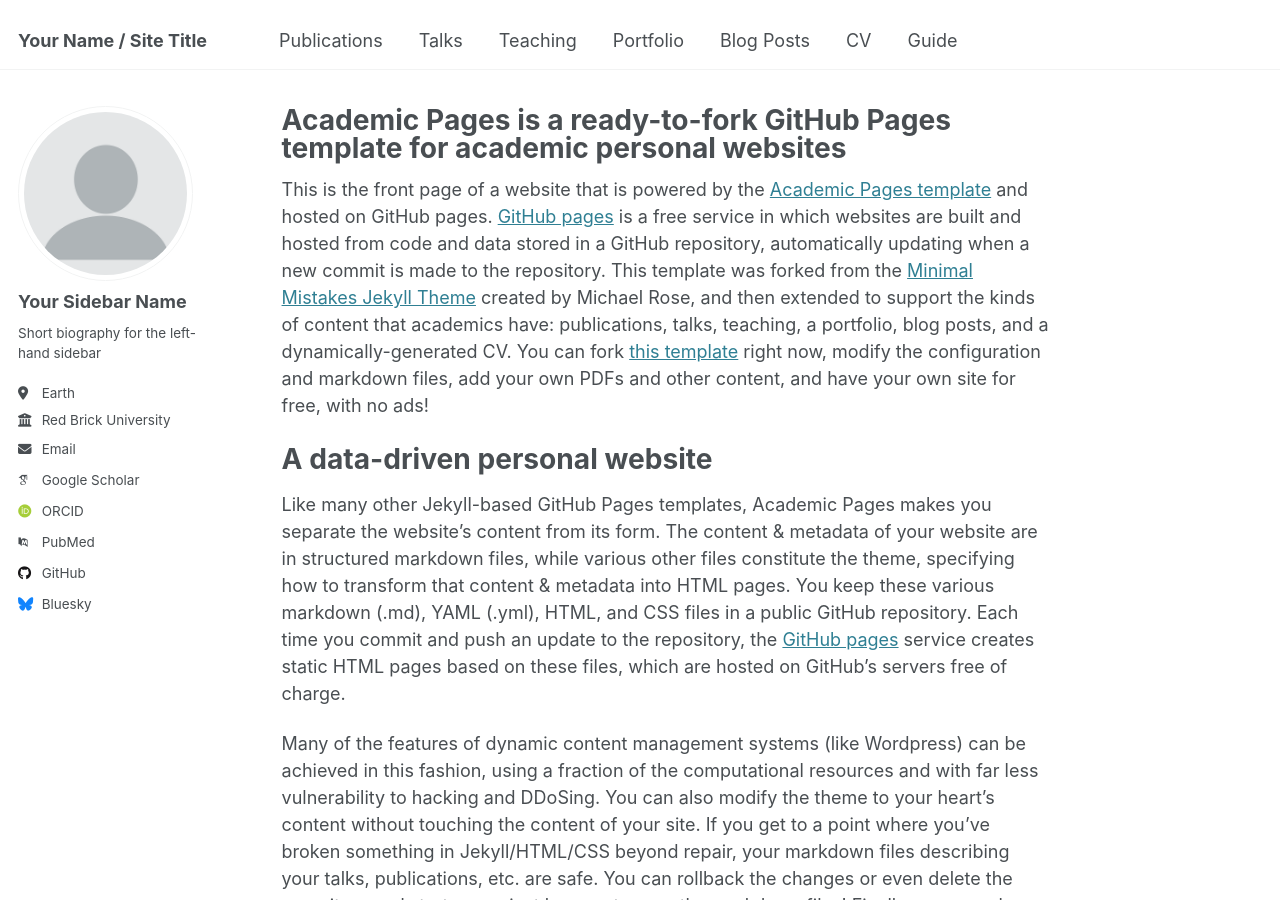
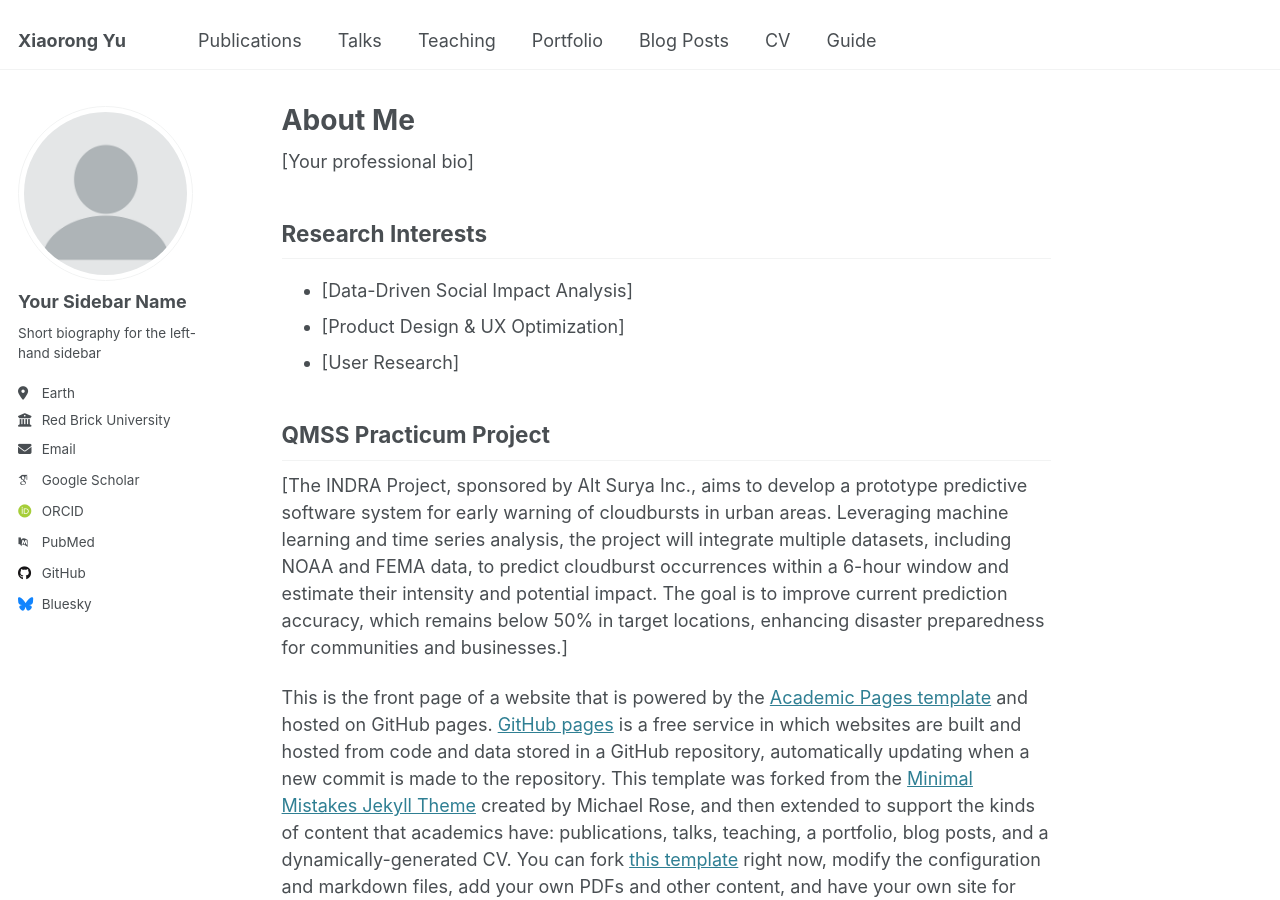
Before and after one commit to Kendircky3/XiaorongYu.github.io, a Jekyll site: the page built from _pages/about.md, in a window 1280 px wide and 900 px high. Built offline with Jekyll 4.4.1, drawn with Linux system fonts in a browser that asks for light colours; some web fonts are replaced; some of the changed text lies outside the part shown.

Commit message:
Update talkmap.ipynb and site config

```diff
--- a/_config.yml
+++ b/_config.yml
@@ -9,13 +9,13 @@
 # Basic Site Settings
 locale                   : "en-US"
 site_theme               : "default"
-title                    : "Your Name / Site Title"
+title                    : "Xiaorong Yu"
 title_separator          : "-"
-name                     : &name "Your Name"
-description              : &description "personal description"
-url                      : https://academicpages.github.io # the base hostname & protocol for your site e.g. "https://[your GitHub username].github.io"
+name                     : &name "Xiaorong Yu"
+description              : &description "QMSS Student at Columbia University"
+url                      : https://XiaorongYu.github.io # the base hostname & protocol for your site e.g. "https://[your GitHub username].github.io"
 baseurl                  : "" # the subpath of your site, e.g. "/blog"
-repository               : "academicpages/academicpages.github.io"
+repository               : "Kendircky3/XiaorongYu.github.io"
 
 # Site Author - The following control what appear as part of the author content on the side bar.
 #               If a field is blank the icon and link will not appear, otherwise it will be shown.
--- a/_pages/about.md
+++ b/_pages/about.md
@@ -1,11 +1,23 @@
 ---
 permalink: /
-title: "Academic Pages is a ready-to-fork GitHub Pages template for academic personal websites"
+title: "About Me"
+excerpt: "About me"
 author_profile: true
 redirect_from:
   - /about/
   - /about.html
 ---
+
+[Your professional bio]
+
+## Research Interests
+- [Data-Driven Social Impact Analysis]
+- [Product Design & UX Optimization]
+- [User Research]
+
+## QMSS Practicum Project
+[The INDRA Project, sponsored by Alt Surya Inc., aims to develop a prototype predictive software system for early warning of cloudbursts in urban areas. Leveraging machine learning and time series analysis, the project will integrate multiple datasets, including NOAA and FEMA data, to predict cloudburst occurrences within a 6-hour window and estimate their intensity and potential impact. The goal is to improve current prediction accuracy, which remains below 50% in target locations, enhancing disaster preparedness for communities and businesses.]
+
 
 This is the front page of a website that is powered by the [Academic Pages template](https://github.com/academicpages/academicpages.github.io) and hosted on GitHub pages. [GitHub pages](https://pages.github.com) is a free service in which websites are built and hosted from code and data stored in a GitHub repository, automatically updating when a new commit is made to the repository. This template was forked from the [Minimal Mistakes Jekyll Theme](https://mmistakes.github.io/minimal-mistakes/) created by Michael Rose, and then extended to support the kinds of content that academics have: publications, talks, teaching, a portfolio, blog posts, and a dynamically-generated CV. You can fork [this template](https://github.com/academicpages/academicpages.github.io) right now, modify the configuration and markdown files, add your own PDFs and other content, and have your own site for free, with no ads!
 
@@ -18,11 +30,11 @@ Many of the features of dynamic content management systems (like Wordpress) can
 Getting started
 ======
 1. Register a GitHub account if you don't have one and confirm your e-mail (required!)
-1. Fork [this template](https://github.com/academicpages/academicpages.github.io) by clicking the "Use this template" button in the top right.
-1. Go to the repository's settings (rightmost item in the tabs that start with "Code", should be below "Unwatch"). Rename the repository "[your GitHub username].github.io", which will also be your website's URL.
-1. Set site-wide configuration and create content & metadata (see below -- also see [this set of diffs](http://archive.is/3TPas) showing what files were changed to set up [an example site](https://getorg-testacct.github.io) for a user with the username "getorg-testacct")
-1. Upload any files (like PDFs, .zip files, etc.) to the files/ directory. They will appear at https://[your GitHub username].github.io/files/example.pdf.
-1. Check status by going to the repository settings, in the "GitHub pages" section
+2. Fork [this template](https://github.com/academicpages/academicpages.github.io) by clicking the "Use this template" button in the top right.
+3. Go to the repository's settings (rightmost item in the tabs that start with "Code", should be below "Unwatch"). Rename the repository "[your GitHub username].github.io", which will also be your website's URL.
+4. Set site-wide configuration and create content & metadata (see below -- also see [this set of diffs](http://archive.is/3TPas) showing what files were changed to set up [an example site](https://getorg-testacct.github.io) for a user with the username "getorg-testacct")
+5. Upload any files (like PDFs, .zip files, etc.) to the files/ directory. They will appear at https://[your GitHub username].github.io/files/example.pdf.
+6. Check status by going to the repository settings, in the "GitHub pages" section
 
 Site-wide configuration
 ------
```
Also changed, not shown: _portfolio/practicum-project.md (added, +17 -0 lines), 1 other file.
